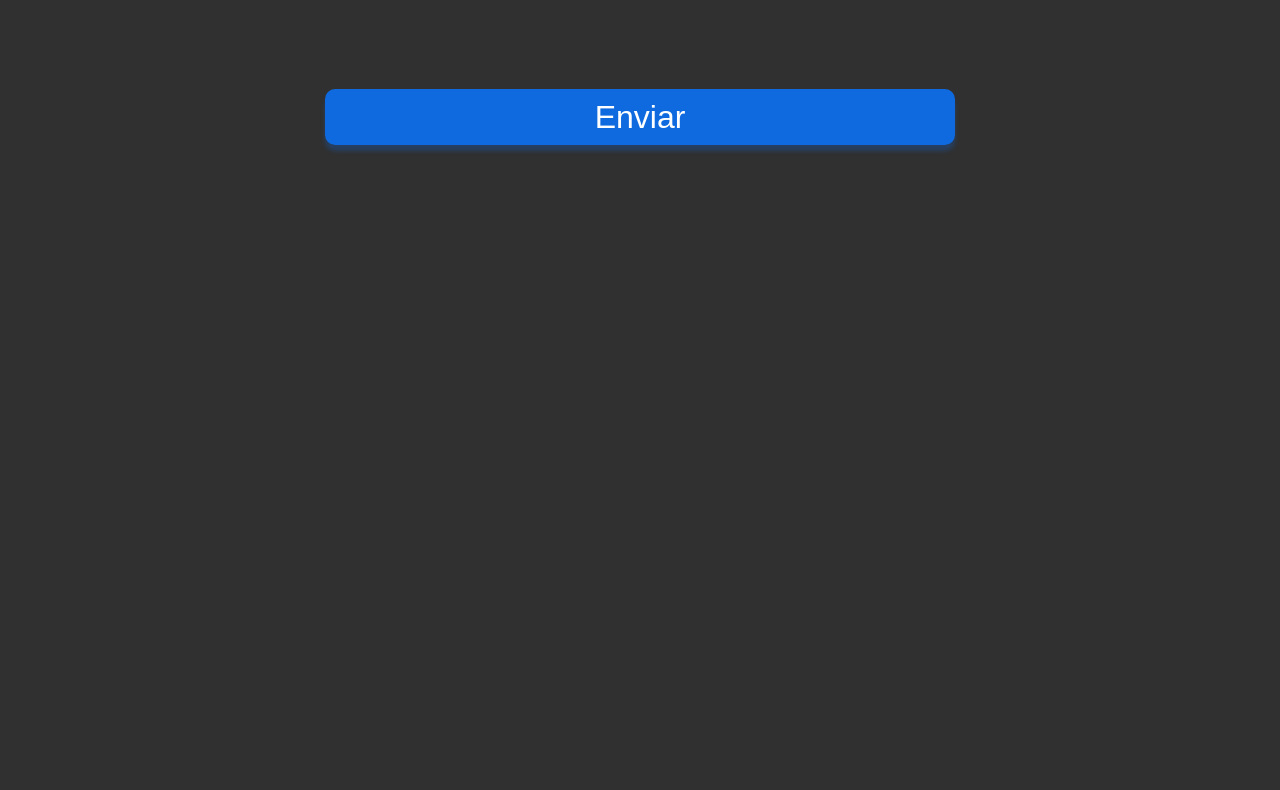
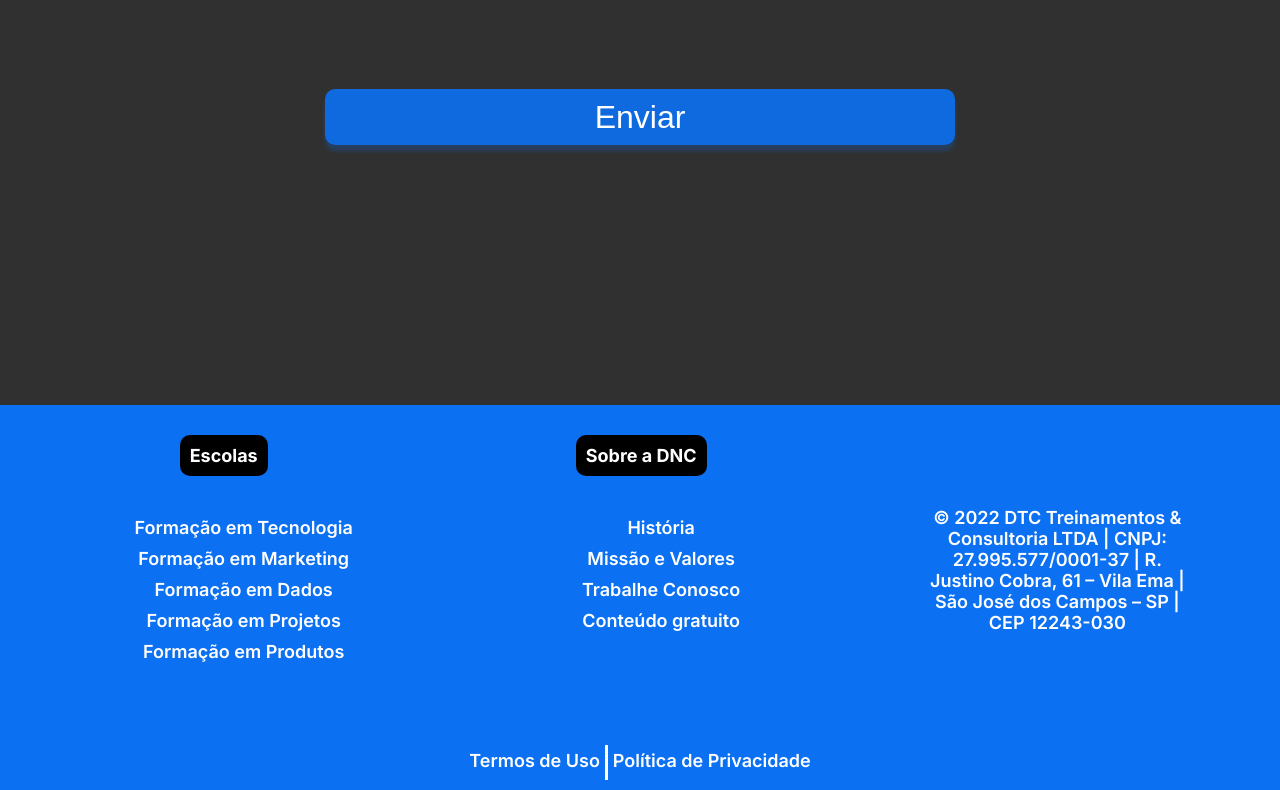
Before and after one commit to JonathanBSantos/Bootcamp-dnc, a plain HTML site: page index.html in a window 1280 px wide. Shown: the part 1376-2166 px from the top of the page. Before the commit the page ends 1781 px from the top, so only its background shows below. Drawn offline with Linux system fonts and the light colour scheme.

Commit message:
Adicionando Media Queries - Responsividade

```diff
--- a/index.html
+++ b/index.html
@@ -26,7 +26,7 @@
             <h1>BOOTCAMP DNC</h1>
             <h2>
                 Esse será um evento exclusivo para todos os alunos <br>
-                da<strong>DNC</strong>, que querem <span class="invert">acelerar a carreira</span> com <br>
+                da <strong>DNC</strong>, que querem <span class="invert">acelerar a carreira</span> com <br>
                 uma semana intensiva de conteúdo de mercado entre <br>
                 <span class="invert"> <strong>BACK-END, FRONT-END & BANCO DE DADOS</strong> </span>.
             </h2>
@@ -74,5 +74,45 @@
 
     </section>
 
+    <footer>
+        <div class="linha01">
+            <nav>
+                <h5>Escolas</h5>
+                <ul>
+                    <li><a href="#">Formação em Tecnologia</a></li>
+                    <li><a href="#">Formação em Marketing</a></li>
+                    <li><a href="#">Formação em Dados</a></li>
+                    <li><a href="#">Formação em Projetos</a></li>
+                    <li><a href="#">Formação em Produtos</a></li>
+
+                </ul>
+            </nav>
+
+            <nav>
+                <h5>Sobre a DNC</h5>
+                <ul>
+                    <li><a href="#">História</a></li>
+                    <li><a href="#">Missão e Valores</a></li>
+                    <li><a href="#">Trabalhe Conosco</a></li>
+                    <li><a href="#">Conteúdo gratuito</a></li>
+
+
+                </ul>
+            </nav>
+            <div class="endereço">
+                © 2022 DTC Treinamentos & Consultoria
+                    LTDA | CNPJ: 27.995.577/0001-37 |
+                    R. Justino Cobra, 61 – Vila Ema |
+                    São José dos Campos – SP | CEP 12243-030
+            </div>
+        </div>
+
+        <div class="linha02">
+            <a href="#">Termos de Uso</a>
+            <a href="#">Política de Privacidade</a>
+
+        </div>
+    </footer>
+
 </body>
 </html>
--- a/style.css
+++ b/style.css
@@ -1,7 +1,7 @@
 :root{
     --azul-dnc: #0C70F2;
     --preto-dnc: #303030;
-    --conza-hover: #C9C9C9;
+    --cinza-hover: #C9C9C9;
     --fonte-padrao: 'inter';
 }
 
@@ -161,3 +161,180 @@ form{
         margin-bottom: 260px;
         cursor: pointer;
     }
+
+    /* Footer */
+
+    footer{
+        width: 100%;
+        background-color: var(--azul-dnc);
+
+
+    }
+
+    footer .linha01{
+        display: flex;
+        justify-content: space-around;
+        align-items: center;
+
+
+
+    }
+
+    footer nav{
+        display: flex;
+        flex-direction: column;
+        align-items: center;
+        height: 330px;
+
+    }
+
+
+    footer h5 {
+        color: white;
+        background-color: black;
+        border-radius: 10px;
+        text-align: center;
+        font-family: var(--fonte-padrao);
+        font-size: 18px;
+        font-weight: 800;
+        padding: 10px;
+        margin-bottom: 15px;
+
+
+    }
+
+    footer ul li {
+     list-style: none;
+     margin: 0px;
+     padding: 0px;
+     font-size: 18px;
+     font-weight: 600;
+     font-family: var(--fonte-padrao);
+     text-align: center;
+     margin: 10px 0px 10px 0px;
+
+    }
+
+
+    footer ul li a {
+        color: white;
+        text-decoration: none;
+
+
+    }
+
+    footer .linha01 a:hover{
+        color: var(--cinza-hover);
+    }
+
+    footer .endereço{
+        font-family: var(--fonte-padrao);
+        color: white;
+        text-align: center;
+        font-size: 18px;
+        font-weight: 600;
+        width: 20%;
+
+    }
+
+    footer .linha02{
+        height: 35px;
+        display: flex;
+        justify-content: center;
+        margin: 0px;
+        padding: 10px;
+
+
+    }
+
+    footer .linha02 a{
+        font-family: var(--fonte-padrao);
+        font-size: 18px;
+        font-weight: 600;
+        text-decoration: none;
+        color: white;
+        padding: 5px;
+    }
+
+    footer .linha02 a:first-child{
+        border-right: 3px solid white;
+    }
+
+    footer .linha02 a:hover{
+        color: var(--cinza-hover);
+    }
+
+    /* Media queries - Responsividade*/
+
+    @media only screen and (max-width: 600px){
+        #principal{
+            display: flex;
+            flex-direction: column;
+            height: auto;
+        }
+
+        #menu{
+            flex-direction: column;
+            width: 100%;
+            margin: 0px;
+        }
+
+        #menu a{
+            display: flex;
+            justify-content: center;
+            height: 50px;
+
+        }
+
+        #principal button{
+            width: 100%;
+            margin-right: 0px;
+        }
+
+        /* Section */
+
+        section h1{
+            font-size: 38px;
+
+        }
+
+        section h2{
+            font-size: 26px;
+            padding-right: 5px;
+            padding-left: 5px;
+        }
+
+        /* Formulário */
+
+        form {
+            width: 95%;
+            font-size: 20px;
+        }
+
+        .checkbox-itens label{
+            font-size: 15px;
+        }
+
+        /* Footer  */
+
+
+        footer .linha01{
+            flex-direction: column;
+
+        }
+
+       .linha01 ul{
+           padding-left: 0px;
+
+        }
+
+
+        footer .endereço{
+            width: 95%;
+            margin-bottom: 20px;
+
+        }
+
+
+
+    }
```
